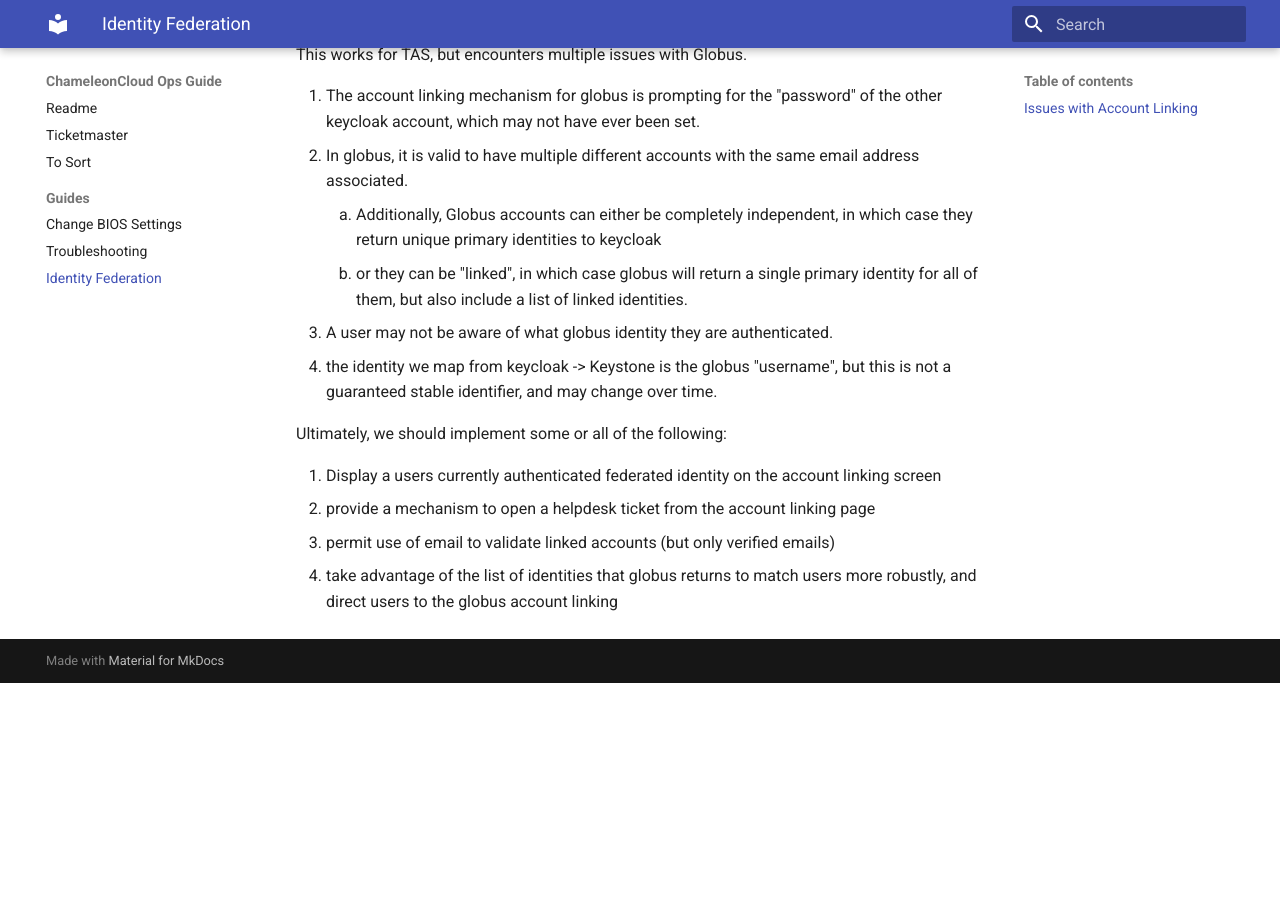
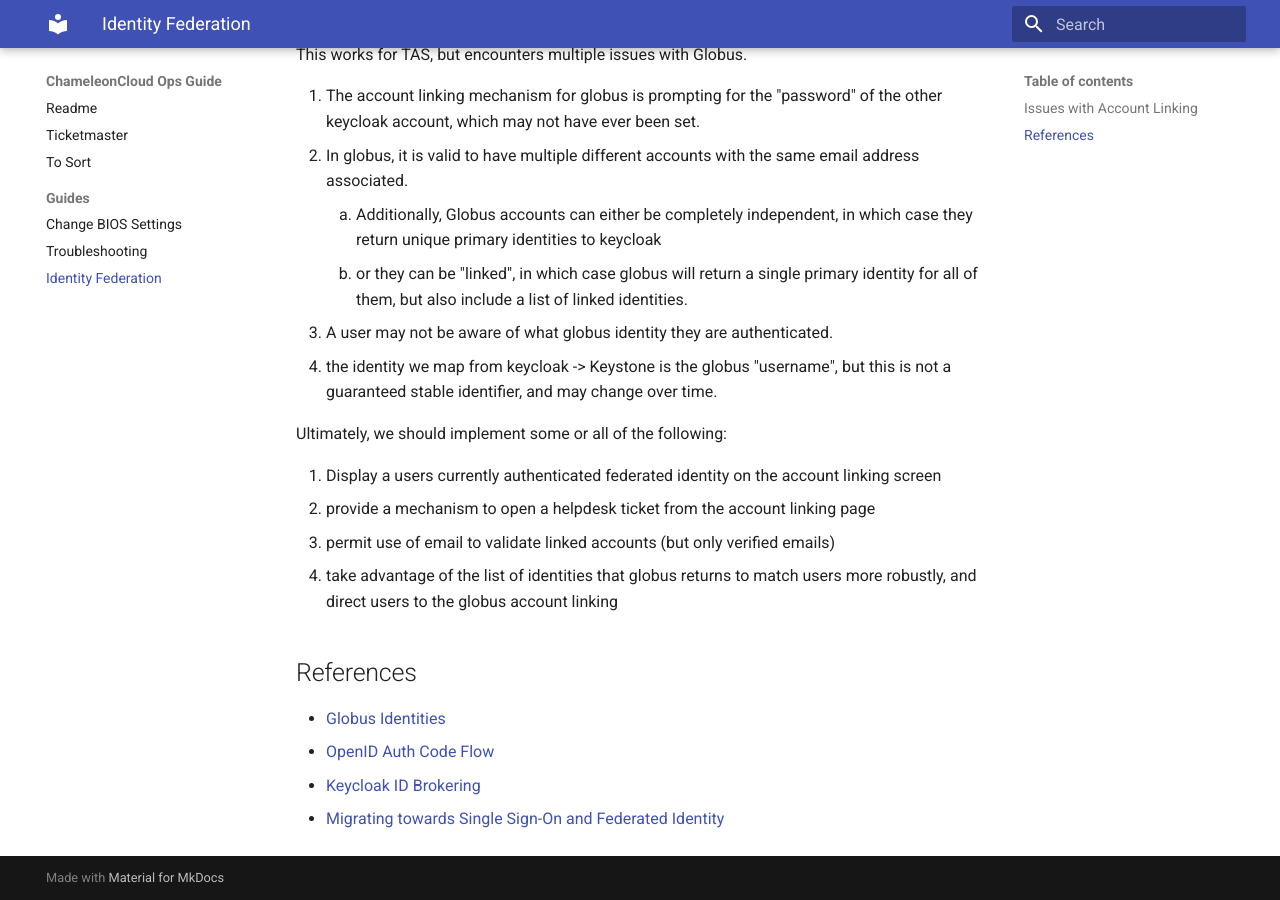
Before and after one commit to ChameleonCloud/operator-docs, an MkDocs documentation site: the page built from docs/guides/identity_federation.md, in a window 1280 px wide and 900 px high, scrolled down 1699 px. Built offline with MkDocs 1.6.1 and Material for MkDocs 9.7.7, drawn with Linux system fonts in a browser that asks for light colours; before the commit the page ends 2382 px from its top, so only the background shows below that.

Commit message:
add references

```diff
--- a/docs/guides/identity_federation.md
+++ b/docs/guides/identity_federation.md
@@ -68,3 +68,11 @@ Ultimately, we should implement some or all of the following:
 2. provide a mechanism to open a helpdesk ticket from the account linking page
 3. permit use of email to validate linked accounts (but only verified emails)
 4. take advantage of the list of identities that globus returns to match users more robustly, and direct users to the globus account linking
+
+
+## References
+
+* [Globus Identities](https://docs.globus.org/api/auth/specification/#identities)
+* [OpenID Auth Code Flow](https://openid.net/specs/openid-connect-core-1_0.html#CodeFlowAuth)
+* [Keycloak ID Brokering](https://www.keycloak.org/docs/latest/server_admin/index.html#_identity_broker_overview)
+* [Migrating towards Single Sign-On and Federated Identity](https://chameleoncloud.org/media/filer_public/8e/a5/8ea5bbb8-5b21-4ee7-a29c-3063afef7751/pearc22-federated-identity.pdf)
```
